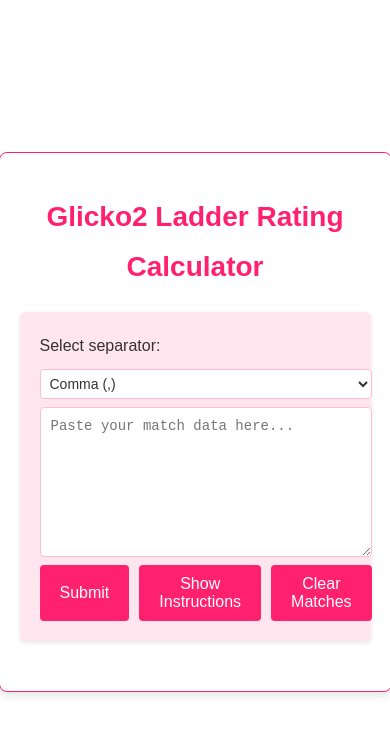
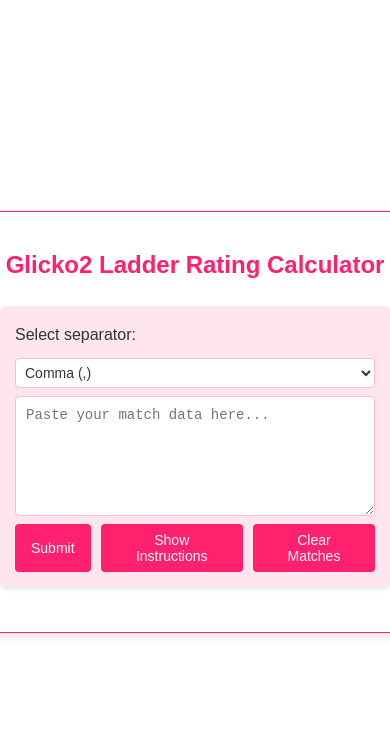
Before and after one commit to Fred-Hunter/rating-calculator, a website: page index.html in a window 390 px wide. Drawn offline with Linux system fonts and the light colour scheme.

Commit message:
Add better mobile styling

```diff
--- a/index.html
+++ b/index.html
@@ -1,6 +1,7 @@
 <!DOCTYPE html>
 <html>
     <head>
+        <meta name="viewport" content="width=device-width, initial-scale=1.0">
         <link rel="stylesheet" href="./stylesheet.css">
         <script src="./dist/bundle.js" defer></script>
     </head>
--- a/stylesheet.css
+++ b/stylesheet.css
@@ -85,7 +85,7 @@
     cursor: pointer;
     font-size: 16px;
     transition: background-color 0.3s ease;
-    max-width: 320px;
+    max-width: 180px;
 }
 
 button:hover {
@@ -213,3 +213,35 @@
     background-color: var(--background-color);
     font-weight: bold;
 }
+
+@media (max-width: 768px) {
+    main {
+        width: 100%;
+        padding: 15px;
+    }
+
+    h1 {
+        font-size: 24px;
+    }
+
+    form {
+        padding: 15px;
+    }
+
+    textarea {
+        height: 120px;
+    }
+
+    button {
+        font-size: 14px;
+        padding: 8px 16px;
+    }
+
+    table {
+        font-size: 14px;
+    }
+
+    table th, table td {
+        padding: 8px;
+    }
+}
```
